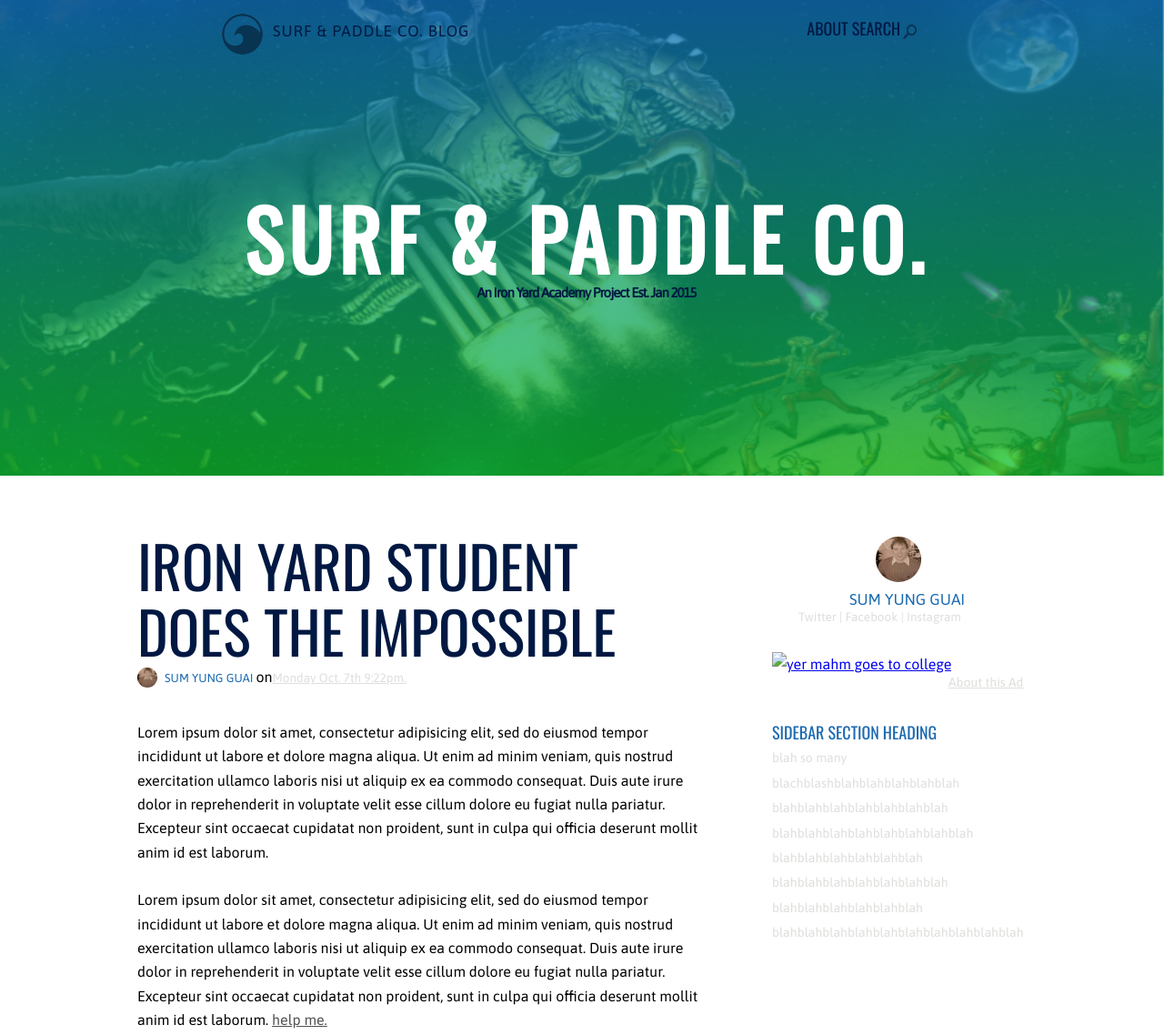
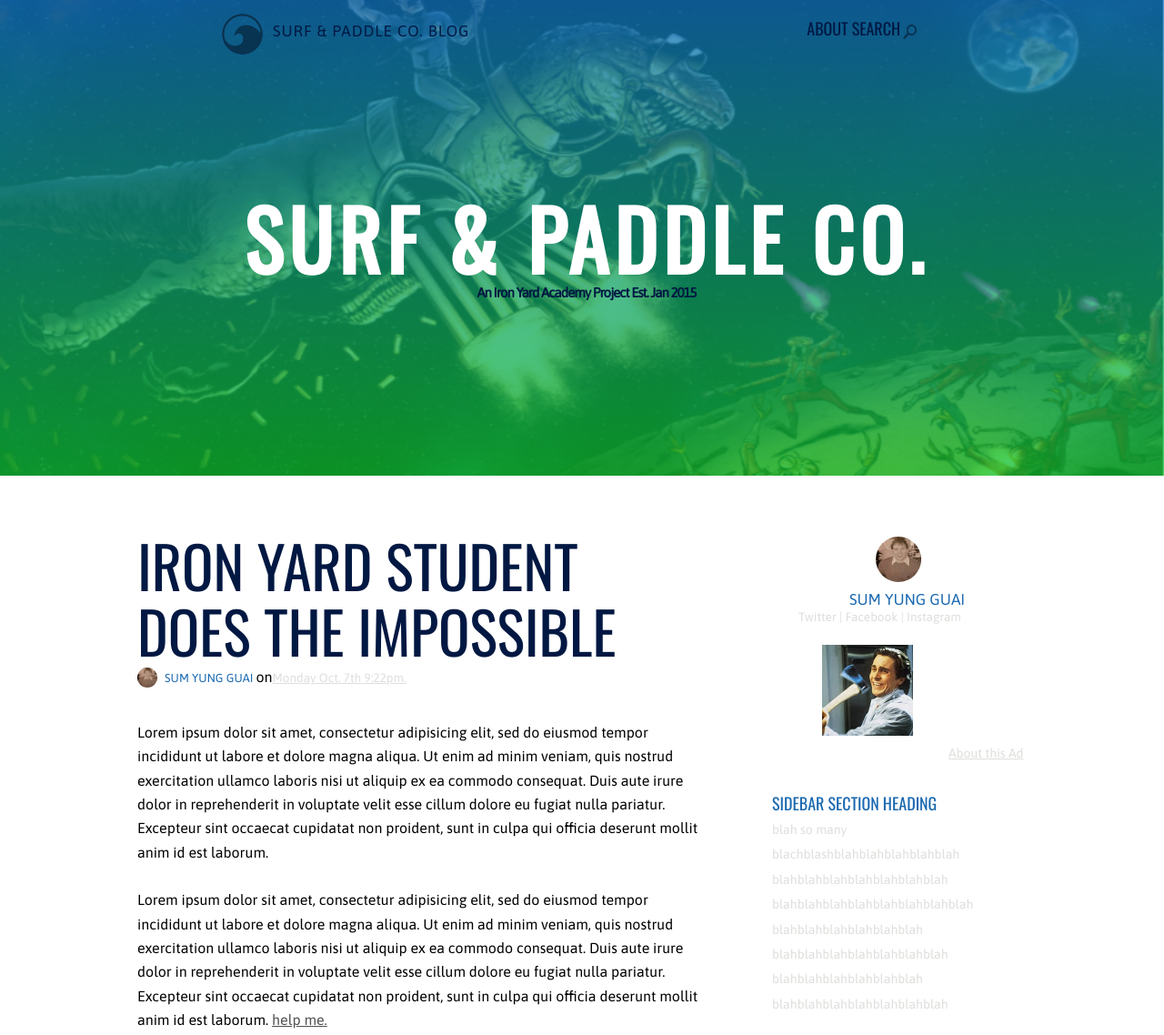
Before and after one commit to kug3lblitz/surfpad_ver2, a plain HTML site: page index.html in a window 1280 px wide. Shown: the top 1138 px of the page at 91% size. Drawn offline with nearby package versions, Linux system fonts and the light colour scheme.

Commit message:
fixed right colum advert photo link, misc trial and error

```diff
--- a/index.html
+++ b/index.html
@@ -55,7 +55,9 @@
 					<p class="socialtext">Twitter | Facebook | Instagram</p>
 			</div>
 			<p class="profile">
-				<a href="#" target="#"><img src="./images/g.jpg" border="0" alt="yer mahm goes to college"></a>
+				<div id="adpic">
+					<a href="#" target="#"><img src="./pictures/photo.jpg"></a>
+				</div>
 				<div class="abouttext">
 				<a href="#">About this Ad</a>
 				</div>
@@ -66,7 +68,7 @@
 					<span> blah so many blachblashblahblahblahblahblah
 						blahblahblahblahblahblahblah
 						blahblahblahblahblahblahblahblah  blahblahblahblahblahblah  blahblahblahblahblahblahblah
-						blahblahblahblahblahblah  blahblahblahblahblahblahblahblahblahblah </span></p>
+						blahblahblahblahblahblah  blahblahblahblahblahblahblah </span></p>
 			</div>
 		</div>
 	</div>
--- a/main.css
+++ b/main.css
@@ -423,3 +423,14 @@ h4	{
 	max-width: 500px;
 	max-height: 250px;
 }
+
+#adpic {
+	padding-left: 55px;
+	background-image: url("./pictures/photo.jpg")
+	height, width: auto;
+	max-height: 200px;
+	max-width: 200px;
+	border: 0px;
+	alt: "a-psycho"
+
+}
```
Also changed, not shown: pictures/photo.jpg (added).
